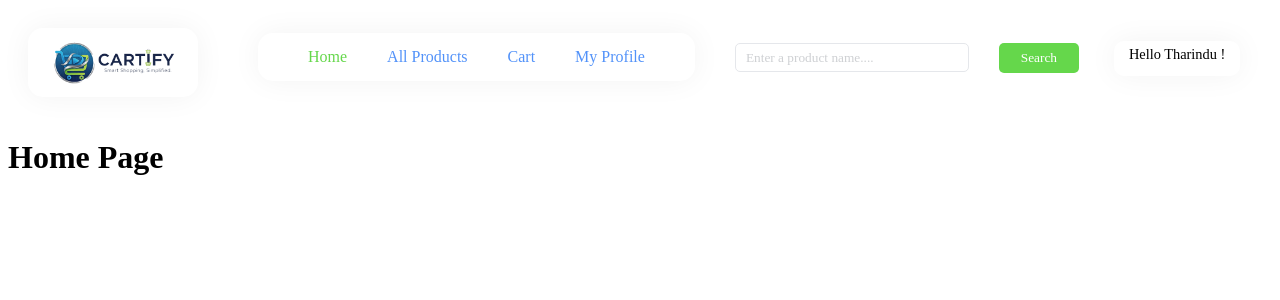
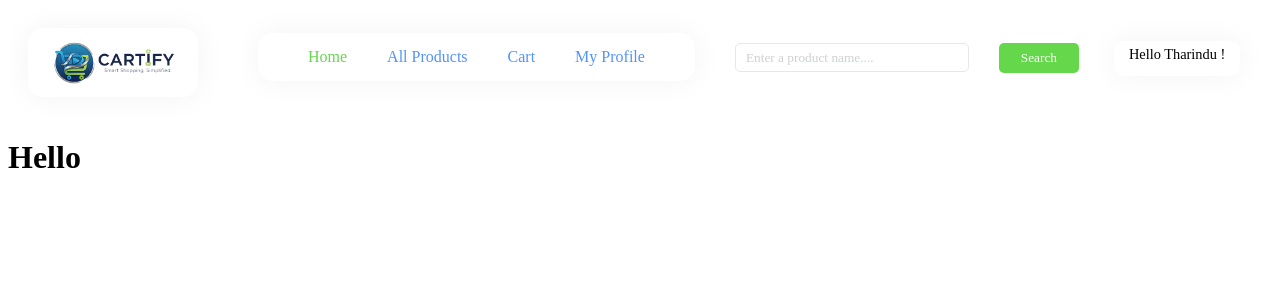
Before and after one commit to tharindudev13/Cartify, a React (Vite) app: page /Cartify/ in a window 1280 px wide. Shown: the top 300 px of the page. Built offline with nearby package versions, Linux system fonts and the light colour scheme.

Commit message:
Changed home text

```diff
--- a/src/pages/Home.jsx
+++ b/src/pages/Home.jsx
@@ -2,7 +2,7 @@ function Home(){
 
     return(
         <>
-            <h1>Home Page</h1>
+            <h1>Hello</h1>
         </>
     )
 
```
